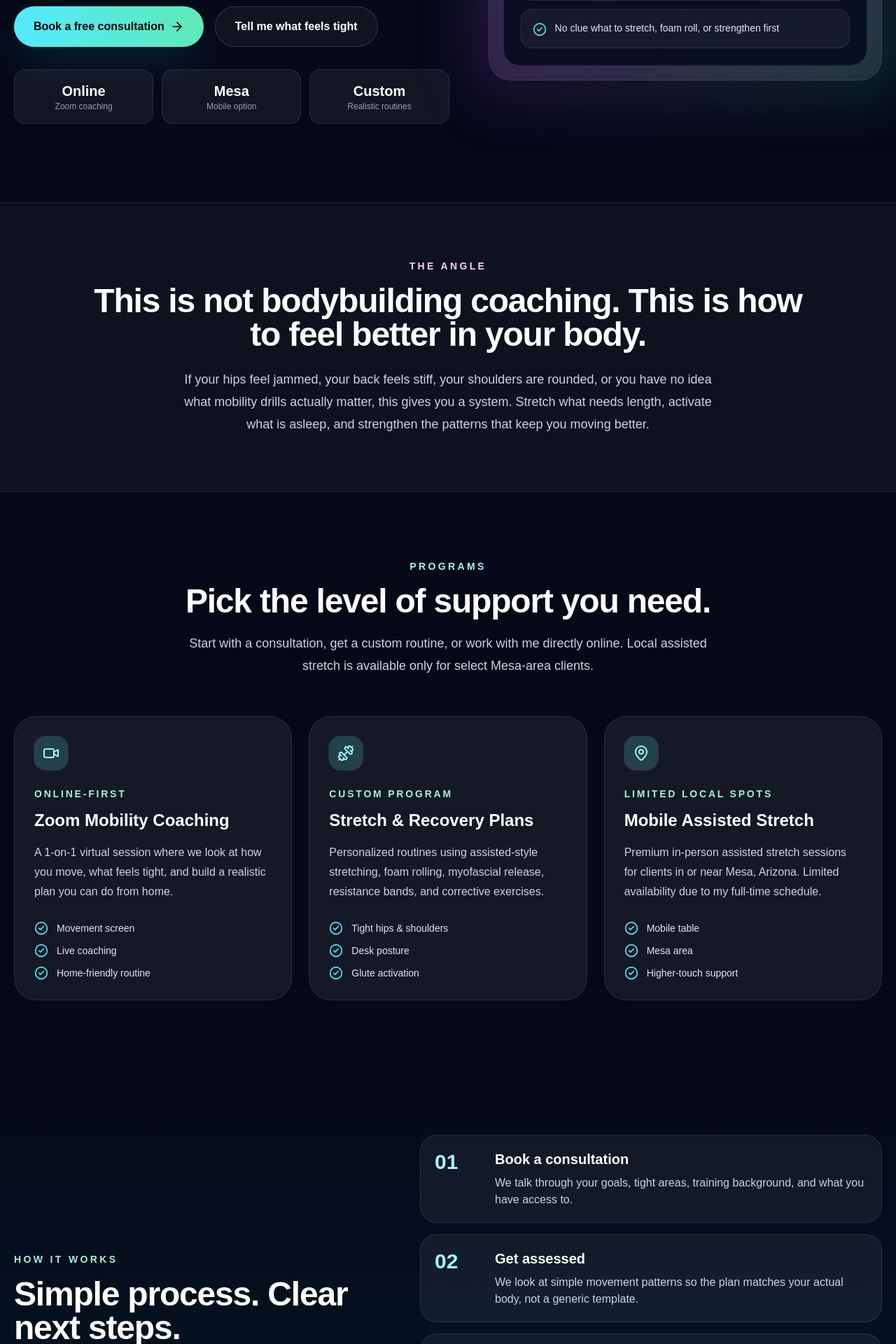
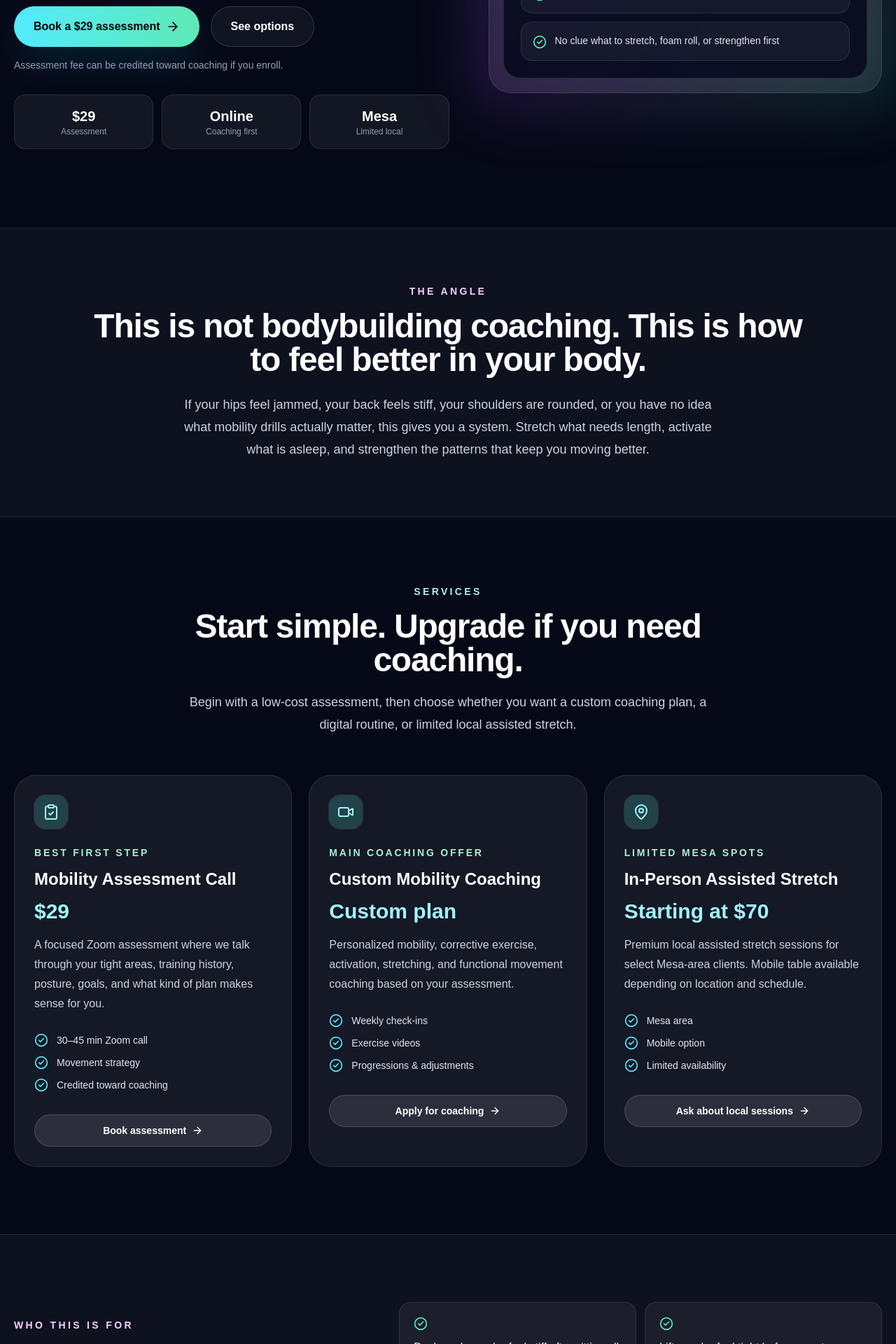
Before and after one commit to RobertRodriguez28/mesa-mobility, a Next.js app: page / in a window 1280 px wide. Shown: the part 740-2660 px from the top of the page at 70% size. Built offline with nearby package versions, Linux system fonts and the light colour scheme.

Commit message:
Add offers and pricing structure

```diff
--- a/app/page.tsx
+++ b/app/page.tsx
@@ -1,7 +1,21 @@
 "use client";
+
 import React, { useState } from "react";
 import { motion } from "framer-motion";
-import { ArrowRight, CheckCircle2, MapPin, Video, Dumbbell, Sparkles, Star, Menu, X } from "lucide-react";
+import {
+  ArrowRight,
+  CheckCircle2,
+  MapPin,
+  Video,
+  Dumbbell,
+  Sparkles,
+  Star,
+  Menu,
+  X,
+  ClipboardCheck,
+  FileText,
+  ShieldCheck,
+} from "lucide-react";
 
 export default function MesaMobilityLandingPage() {
   const [mobileMenuOpen, setMobileMenuOpen] = useState(false);
@@ -11,28 +25,55 @@ export default function MesaMobilityLandingPage() {
 
   const services = [
     {
-      icon: <Video className="h-6 w-6" />,
-      eyebrow: "Online-first",
-      title: "Zoom Mobility Coaching",
+      icon: <ClipboardCheck className="h-6 w-6" />,
+      eyebrow: "Best first step",
+      title: "Mobility Assessment Call",
+      price: "$29",
       description:
-        "A 1-on-1 virtual session where we look at how you move, what feels tight, and build a realistic plan you can do from home.",
-      bullets: ["Movement screen", "Live coaching", "Home-friendly routine"],
+        "A focused Zoom assessment where we talk through your tight areas, training history, posture, goals, and what kind of plan makes sense for you.",
+      bullets: ["30–45 min Zoom call", "Movement strategy", "Credited toward coaching"],
+      button: "Book assessment",
+      href: bookingLink,
     },
     {
-      icon: <Dumbbell className="h-6 w-6" />,
-      eyebrow: "Custom program",
-      title: "Stretch & Recovery Plans",
+      icon: <Video className="h-6 w-6" />,
+      eyebrow: "Main coaching offer",
+      title: "Custom Mobility Coaching",
+      price: "Custom plan",
       description:
-        "Personalized routines using assisted-style stretching, foam rolling, myofascial release, resistance bands, and corrective exercises.",
-      bullets: ["Tight hips & shoulders", "Desk posture", "Glute activation"],
+        "Personalized mobility, corrective exercise, activation, stretching, and functional movement coaching based on your assessment.",
+      bullets: ["Weekly check-ins", "Exercise videos", "Progressions & adjustments"],
+      button: "Apply for coaching",
+      href: "#contact",
     },
     {
       icon: <MapPin className="h-6 w-6" />,
-      eyebrow: "Limited local spots",
-      title: "Mobile Assisted Stretch",
+      eyebrow: "Limited Mesa spots",
+      title: "In-Person Assisted Stretch",
+      price: "Starting at $70",
       description:
-        "Premium in-person assisted stretch sessions for clients in or near Mesa, Arizona. Limited availability due to my full-time schedule.",
-      bullets: ["Mobile table", "Mesa area", "Higher-touch support"],
+        "Premium local assisted stretch sessions for select Mesa-area clients. Mobile table available depending on location and schedule.",
+      bullets: ["Mesa area", "Mobile option", "Limited availability"],
+      button: "Ask about local sessions",
+      href: "#contact",
+    },
+  ];
+
+  const digitalProducts = [
+    {
+      title: "Desk Worker Mobility Reset",
+      price: "$19",
+      description: "Simple daily mobility for tight hips, rounded shoulders, and low back stiffness.",
+    },
+    {
+      title: "Tight Hips Starter Routine",
+      price: "$19",
+      description: "A beginner-friendly routine for hip flexors, glutes, hamstrings, and hip rotation.",
+    },
+    {
+      title: "Foam Roll + Stretch Guide",
+      price: "$9",
+      description: "A quick guide for when to foam roll, what to target, and how to pair it with stretching.",
     },
   ];
 
@@ -43,6 +84,15 @@ export default function MesaMobilityLandingPage() {
     "IT band discomfort tied to weak glutes and poor mechanics",
     "No clue what to stretch, foam roll, or strengthen first",
     "Wanting to move better without needing a full gym setup",
+  ];
+
+  const whoItsFor = [
+    "Desk workers who feel stiff after sitting all day",
+    "Lifters who feel tight before squats, hinges, or overhead work",
+    "Active adults who want better mobility without random YouTube routines",
+    "People dealing with recurring hip, back, shoulder, or posture limitations",
+    "Beginners who want simple guidance without hardcore fitness culture",
+    "Anyone who wants stretching, activation, and corrective exercise in one plan",
   ];
 
   const testimonials = [
@@ -67,10 +117,9 @@ export default function MesaMobilityLandingPage() {
   ];
 
   function handleSubmit(event: React.FormEvent<HTMLFormElement>) {
-  event.preventDefault();
-  setSubmitted(true);
-}
-
+    event.preventDefault();
+    setSubmitted(true);
+  }
 
   return (
     <main className="min-h-screen overflow-hidden bg-[#050816] text-white">
@@ -91,8 +140,8 @@ export default function MesaMobilityLandingPage() {
 
           <div className="hidden items-center gap-8 text-sm font-medium text-slate-300 md:flex">
             <a href="#services" className="hover:text-white">Services</a>
+            <a href="#for-you" className="hover:text-white">Who it’s for</a>
             <a href="#how" className="hover:text-white">How it works</a>
-            <a href="#results" className="hover:text-white">Results</a>
             <a href="#contact" className="hover:text-white">Start</a>
           </div>
 
@@ -102,7 +151,7 @@ export default function MesaMobilityLandingPage() {
             rel="noreferrer"
             className="hidden rounded-full bg-white px-5 py-2.5 text-sm font-black text-black transition hover:scale-105 hover:bg-cyan-200 md:inline-flex"
           >
-            Book consult
+            Book assessment
           </a>
 
           <button
@@ -118,8 +167,8 @@ export default function MesaMobilityLandingPage() {
           <div className="border-t border-white/10 bg-[#050816] px-5 py-4 md:hidden">
             <div className="grid gap-4 text-sm text-slate-300">
               <a href="#services" onClick={() => setMobileMenuOpen(false)}>Services</a>
+              <a href="#for-you" onClick={() => setMobileMenuOpen(false)}>Who it’s for</a>
               <a href="#how" onClick={() => setMobileMenuOpen(false)}>How it works</a>
-              <a href="#results" onClick={() => setMobileMenuOpen(false)}>Results</a>
               <a href="#contact" onClick={() => setMobileMenuOpen(false)}>Start</a>
             </div>
           </div>
@@ -141,7 +190,7 @@ export default function MesaMobilityLandingPage() {
           </h1>
 
           <p className="mt-7 max-w-2xl text-lg leading-8 text-slate-300">
-            I help busy adults, desk workers, and active people improve flexibility, mobility, posture, recovery, and movement quality through simple routines, Zoom coaching, foam rolling, band work, and functional corrective exercise.
+            Mobility coaching for busy adults, desk workers, and active people who want better flexibility, posture, recovery, and movement quality without random routines or influencer fluff.
           </p>
 
           <div className="mt-9 flex flex-col gap-4 sm:flex-row">
@@ -151,22 +200,26 @@ export default function MesaMobilityLandingPage() {
               rel="noreferrer"
               className="group inline-flex items-center justify-center gap-2 rounded-full bg-gradient-to-r from-cyan-300 to-emerald-300 px-7 py-4 font-black text-black shadow-2xl shadow-cyan-500/20 transition hover:scale-[1.03]"
             >
-              Book a free consultation
+              Book a $29 assessment
               <ArrowRight className="h-5 w-5 transition group-hover:translate-x-1" />
             </a>
             <a
-              href="#contact"
+              href="#services"
               className="inline-flex items-center justify-center rounded-full border border-white/15 bg-white/5 px-7 py-4 font-bold text-white transition hover:bg-white/10"
             >
-              Tell me what feels tight
+              See options
             </a>
           </div>
 
+          <p className="mt-4 text-sm text-slate-400">
+            Assessment fee can be credited toward coaching if you enroll.
+          </p>
+
           <div className="mt-8 grid max-w-2xl grid-cols-3 gap-3 text-center">
             {[
-              ["Online", "Zoom coaching"],
-              ["Mesa", "Mobile option"],
-              ["Custom", "Realistic routines"],
+              ["$29", "Assessment"],
+              ["Online", "Coaching first"],
+              ["Mesa", "Limited local"],
             ].map(([big, small]) => (
               <div key={big} className="rounded-2xl border border-white/10 bg-white/[0.06] p-4">
                 <p className="text-xl font-black text-white">{big}</p>
@@ -213,10 +266,10 @@ export default function MesaMobilityLandingPage() {
 
       <section id="services" className="mx-auto max-w-7xl px-5 py-24">
         <div className="mx-auto max-w-3xl text-center">
-          <p className="text-sm font-bold uppercase tracking-[0.24em] text-cyan-200">Programs</p>
-          <h2 className="mt-4 text-4xl font-black tracking-tight sm:text-5xl">Pick the level of support you need.</h2>
+          <p className="text-sm font-bold uppercase tracking-[0.24em] text-cyan-200">Services</p>
+          <h2 className="mt-4 text-4xl font-black tracking-tight sm:text-5xl">Start simple. Upgrade if you need coaching.</h2>
           <p className="mt-5 text-lg leading-8 text-slate-300">
-            Start with a consultation, get a custom routine, or work with me directly online. Local assisted stretch is available only for select Mesa-area clients.
+            Begin with a low-cost assessment, then choose whether you want a custom coaching plan, a digital routine, or limited local assisted stretch.
           </p>
         </div>
 
@@ -228,13 +281,14 @@ export default function MesaMobilityLandingPage() {
               whileInView={{ opacity: 1, y: 0 }}
               viewport={{ once: true }}
               transition={{ duration: 0.55, delay: index * 0.08 }}
-              className="group rounded-[2rem] border border-white/10 bg-white/[0.065] p-7 transition duration-300 hover:-translate-y-2 hover:bg-white/[0.095]"
+              className="group flex h-full flex-col rounded-[2rem] border border-white/10 bg-white/[0.065] p-7 transition duration-300 hover:-translate-y-2 hover:bg-white/[0.095]"
             >
               <div className="mb-6 grid h-12 w-12 place-items-center rounded-2xl bg-gradient-to-br from-cyan-300/20 to-emerald-300/20 text-cyan-200 ring-1 ring-white/10">
                 {service.icon}
               </div>
               <p className="text-sm font-bold uppercase tracking-[0.2em] text-emerald-200">{service.eyebrow}</p>
               <h3 className="mt-3 text-2xl font-black">{service.title}</h3>
+              <p className="mt-3 text-3xl font-black text-cyan-200">{service.price}</p>
               <p className="mt-4 leading-7 text-slate-300">{service.description}</p>
               <div className="mt-7 grid gap-3">
                 {service.bullets.map((bullet) => (
@@ -244,7 +298,60 @@ export default function MesaMobilityLandingPage() {
                   </div>
                 ))}
               </div>
+              <a
+                href={service.href}
+                target={service.href.startsWith("http") ? "_blank" : undefined}
+                rel={service.href.startsWith("http") ? "noreferrer" : undefined}
+                className="mt-8 inline-flex items-center justify-center gap-2 rounded-full border border-white/15 bg-white/10 px-5 py-3 text-sm font-black transition hover:bg-white hover:text-black"
+              >
+                {service.button}
+                <ArrowRight className="h-4 w-4" />
+              </a>
             </motion.article>
+          ))}
+        </div>
+      </section>
+
+      <section id="for-you" className="border-y border-white/10 bg-white/[0.035] px-5 py-24">
+        <div className="mx-auto grid max-w-7xl gap-10 lg:grid-cols-[0.85fr_1.15fr] lg:items-center">
+          <div>
+            <p className="text-sm font-bold uppercase tracking-[0.24em] text-fuchsia-200">Who this is for</p>
+            <h2 className="mt-4 text-4xl font-black tracking-tight sm:text-5xl">You don’t need to be an athlete. You just need a plan that makes sense.</h2>
+            <p className="mt-5 text-lg leading-8 text-slate-300">
+              Most people do not need a complicated fitness program. They need better movement basics, smarter mobility, and a few corrective exercises that actually match their body.
+            </p>
+          </div>
+          <div className="grid gap-3 sm:grid-cols-2">
+            {whoItsFor.map((item) => (
+              <div key={item} className="rounded-2xl border border-white/10 bg-white/[0.06] p-5 text-slate-200">
+                <CheckCircle2 className="mb-3 h-5 w-5 text-emerald-300" />
+                {item}
+              </div>
+            ))}
+          </div>
+        </div>
+      </section>
+
+      <section id="digital" className="mx-auto max-w-7xl px-5 py-24">
+        <div className="mx-auto max-w-3xl text-center">
+          <p className="text-sm font-bold uppercase tracking-[0.24em] text-emerald-200">Low-ticket options</p>
+          <h2 className="mt-4 text-4xl font-black tracking-tight sm:text-5xl">Not ready for coaching yet?</h2>
+          <p className="mt-5 text-lg leading-8 text-slate-300">
+            Start with a simple routine or guide. These are lightweight options for people who want a basic starting point before booking coaching.
+          </p>
+        </div>
+
+        <div className="mt-12 grid gap-5 md:grid-cols-3">
+          {digitalProducts.map((product) => (
+            <article key={product.title} className="rounded-[1.6rem] border border-white/10 bg-white/[0.055] p-6">
+              <FileText className="mb-5 h-8 w-8 text-cyan-200" />
+              <h3 className="text-xl font-black">{product.title}</h3>
+              <p className="mt-3 text-3xl font-black text-emerald-200">{product.price}</p>
+              <p className="mt-3 leading-7 text-slate-300">{product.description}</p>
+              <button className="mt-6 w-full rounded-full border border-white/15 bg-white/10 px-5 py-3 text-sm font-black text-white transition hover:bg-white hover:text-black">
+                Coming soon
+              </button>
+            </article>
           ))}
         </div>
       </section>
@@ -262,10 +369,10 @@ export default function MesaMobilityLandingPage() {
 
             <div className="grid gap-4">
               {[
-                ["01", "Book a consultation", "We talk through your goals, tight areas, training background, and what you have access to."],
-                ["02", "Get assessed", "We look at simple movement patterns so the plan matches your actual body, not a generic template."],
-                ["03", "Follow the system", "You get a routine built around stretching, release work, activation, corrective exercise, and realistic frequency."],
-                ["04", "Adjust as you improve", "Check-ins help refine the plan so you keep making progress instead of guessing."],
+                ["01", "Book a $29 assessment", "We talk through your goals, tight areas, training background, habits, and what you have access to."],
+                ["02", "Run a movement screen", "We look at simple patterns like posture, hip movement, shoulder mobility, core control, and basic stability."],
+                ["03", "Get your recommendation", "You’ll leave with a clearer idea of what to stretch, activate, strengthen, and prioritize."],
+                ["04", "Choose your next step", "Move into custom coaching, grab a simple routine, or ask about limited Mesa-area assisted stretch."],
               ].map(([num, title, desc]) => (
                 <div key={num} className="grid gap-4 rounded-3xl border border-white/10 bg-white/[0.06] p-5 sm:grid-cols-[70px_1fr]">
                   <div className="text-3xl font-black text-cyan-200">{num}</div>
@@ -305,6 +412,26 @@ export default function MesaMobilityLandingPage() {
         </div>
       </section>
 
+      <section className="mx-auto max-w-7xl px-5 pb-24">
+        <div className="rounded-[2rem] border border-white/10 bg-gradient-to-br from-white/[0.09] to-white/[0.04] p-8 md:p-10">
+          <div className="grid gap-8 lg:grid-cols-[0.8fr_1.2fr] lg:items-center">
+            <div>
+              <p className="text-sm font-bold uppercase tracking-[0.24em] text-cyan-200">Coached by Robert</p>
+              <h2 className="mt-4 text-4xl font-black tracking-tight">Functional mobility without the fitness influencer act.</h2>
+            </div>
+            <div className="space-y-4 leading-8 text-slate-300">
+              <p>
+                This is built for real people who want to move better, feel less stiff, and understand what their body actually needs. The focus is mobility, activation, corrective exercise, stretching, foam rolling, and practical movement coaching.
+              </p>
+              <p className="flex gap-3 rounded-2xl border border-white/10 bg-black/20 p-4 text-sm text-slate-300">
+                <ShieldCheck className="mt-0.5 h-5 w-5 shrink-0 text-emerald-300" />
+                Not medical care. If you have pain, injury, numbness, or medical concerns, consult a licensed healthcare professional.
+              </p>
+            </div>
+          </div>
+        </div>
+      </section>
+
       <section id="contact" className="mx-auto max-w-5xl px-5 pb-24">
         <div className="overflow-hidden rounded-[2rem] border border-white/10 bg-white/[0.08] shadow-2xl shadow-cyan-500/10 backdrop-blur-xl">
           <div className="grid gap-0 lg:grid-cols-[0.9fr_1.1fr]">
@@ -312,7 +439,7 @@ export default function MesaMobilityLandingPage() {
               <p className="text-sm font-bold uppercase tracking-[0.24em] text-cyan-200">Start here</p>
               <h2 className="mt-4 text-4xl font-black tracking-tight">Tell me what feels tight.</h2>
               <p className="mt-5 leading-7 text-slate-300">
-                Fill this out and I’ll help point you toward the best starting option: Zoom consult, custom routine, online coaching, or limited Mesa-area mobile assisted stretch.
+                Fill this out and I’ll help point you toward the best starting option: assessment, custom coaching, digital routine, or limited Mesa-area assisted stretch.
               </p>
               <div className="mt-8 grid gap-3 text-sm text-slate-200">
                 <p className="flex gap-3"><CheckCircle2 className="h-5 w-5 text-emerald-300" />No gym required for online coaching</p>
@@ -333,15 +460,15 @@ export default function MesaMobilityLandingPage() {
                   <input className="rounded-2xl border border-white/10 bg-white/[0.07] px-5 py-4 text-white outline-none transition placeholder:text-slate-500 focus:border-cyan-300" placeholder="Email" type="email" required />
                   <select className="rounded-2xl border border-white/10 bg-white/[0.07] px-5 py-4 text-white outline-none transition focus:border-cyan-300" required>
                     <option className="bg-slate-950">What are you interested in?</option>
-                    <option className="bg-slate-950">Zoom consultation</option>
-                    <option className="bg-slate-950">Custom stretch/mobility routine</option>
-                    <option className="bg-slate-950">Monthly online coaching</option>
+                    <option className="bg-slate-950">$29 Mobility Assessment</option>
+                    <option className="bg-slate-950">Custom mobility coaching</option>
+                    <option className="bg-slate-950">Digital stretch/mobility routine</option>
                     <option className="bg-slate-950">Mobile assisted stretch near Mesa</option>
                     <option className="bg-slate-950">Not sure yet</option>
                   </select>
                   <textarea className="min-h-32 rounded-2xl border border-white/10 bg-white/[0.07] px-5 py-4 text-white outline-none transition placeholder:text-slate-500 focus:border-cyan-300" placeholder="What feels tight? What are your goals? Any injuries or limitations I should know about?" required />
                   <button className="group inline-flex items-center justify-center gap-2 rounded-full bg-gradient-to-r from-cyan-300 to-emerald-300 px-7 py-4 font-black text-black transition hover:scale-[1.02]">
-                    Request consultation
+                    Request recommendation
                     <ArrowRight className="h-5 w-5 transition group-hover:translate-x-1" />
                   </button>
                 </form>
```
